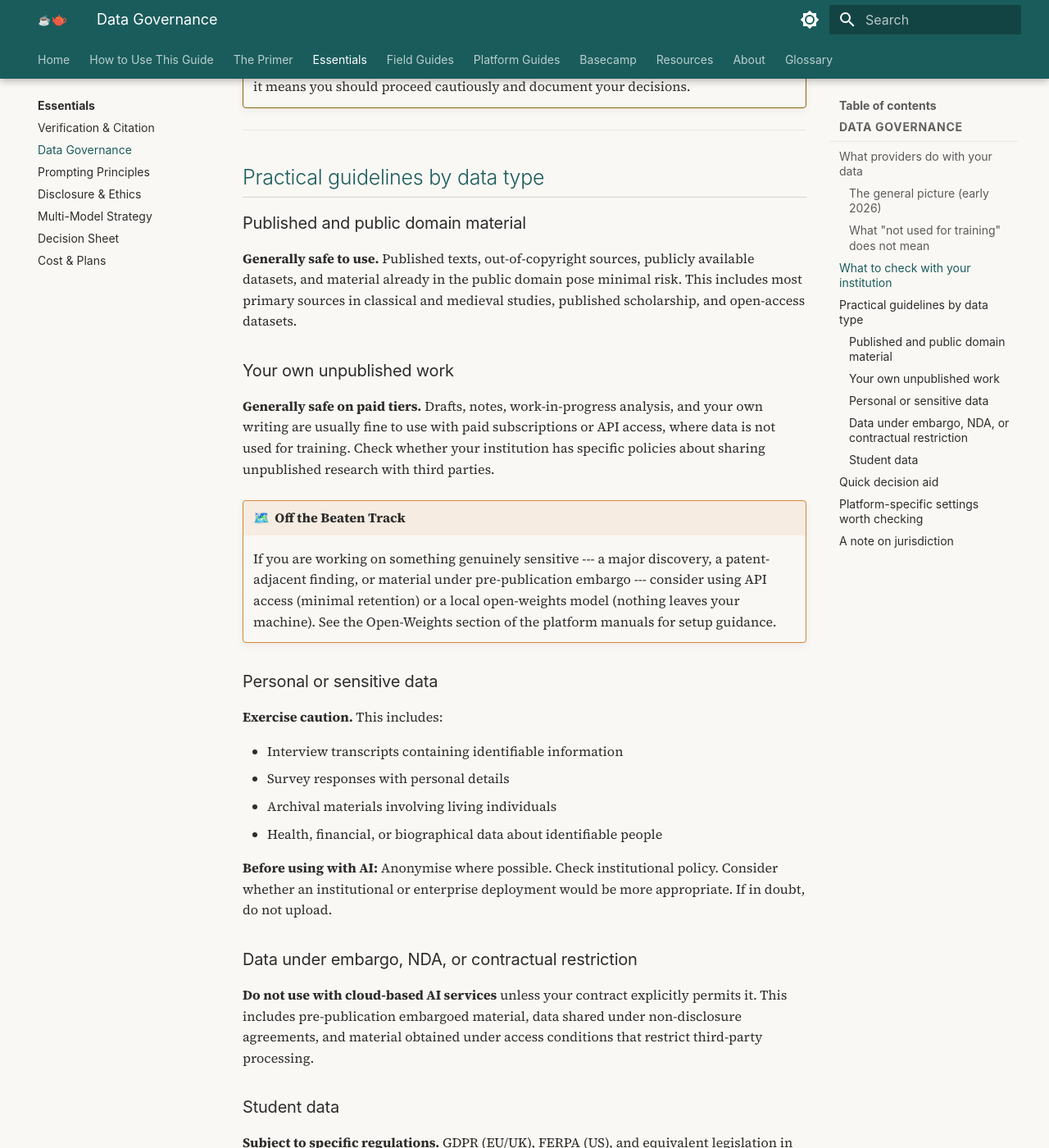
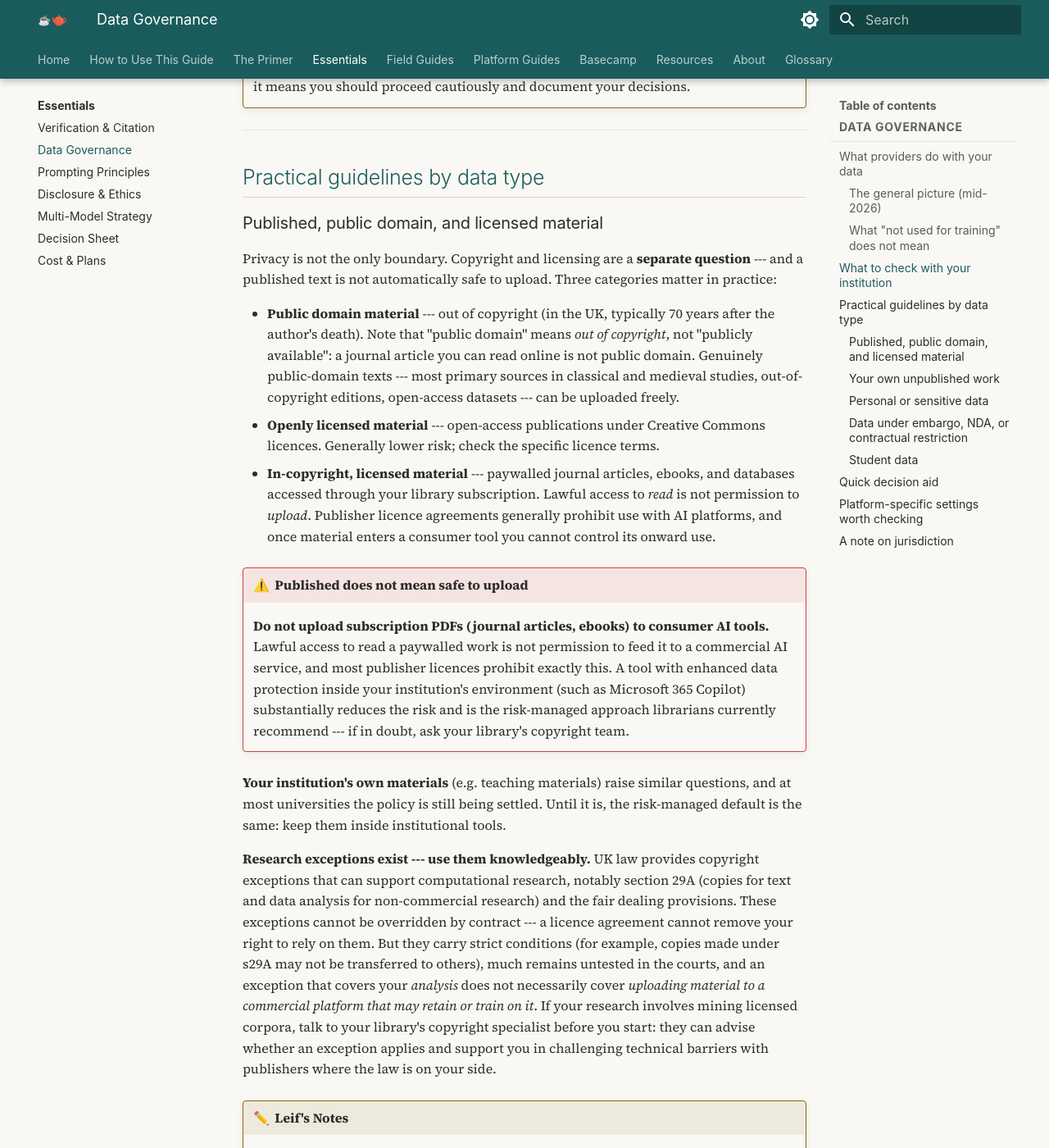
Before and after one commit to leifuss/hhg2ai, an MkDocs documentation site: the page built from docs/essentials/data-governance.md, in a window 1280 px wide and 1400 px high, scrolled down 2382 px. Shown: the whole window at 82% size. Built offline with MkDocs 1.6.1 and Material for MkDocs 9.7.7, drawn with Linux system fonts in a browser that asks for light colours; comment, search, counter and statistics services are not loaded; some of the changed text lies outside the part shown.

Commit message:
Fix copyright/data-governance guidance in docs (legal team feedback)
Corrects the live site: data-governance.md previously grouped published
and public-domain material as 'generally safe to use', which the
university copyright team flagged as wrong.

- Split published-in-copyright from public domain; define public domain
  as out-of-copyright (not 'publicly available')
- State paywalled/licensed material must not go to consumer AI tools;
  institutional tool is the risk-managed default
- s29A/fair-dealing exceptions stated with non-contractual override,
  strict conditions, and referral to library copyright specialists
- Fix decision-sheet data rows and quick-decision checklist accordingly
- Add Public domain glossary entry

https://claude.ai/code/session_01RZCGiqgiaUyeyMdtocUV2V

````diff
--- a/docs/essentials/data-governance.md
+++ b/docs/essentials/data-governance.md
@@ -18,7 +18,7 @@ Before using any AI tool with research data, understand what happens to your dat
 
 Every commercial AI service processes your input on its own servers. The key question is what happens to it afterwards. Policies differ by provider and by tier.
 
-### The general picture (early 2026)
+### The general picture (mid-2026)
 
 | Tier | Training on your data? | Retention | Notes |
 |------|----------------------|-----------|-------|
@@ -29,7 +29,7 @@ Every commercial AI service processes your input on its own servers. The key que
 | **API access** | No (across major providers) | Minimal, governed by API terms | Your data is processed but not retained for training. |
 
 !!! caution "Caution"
-    Policies change. The summary above reflects early 2026 conditions. Always check the provider's **current** privacy policy and terms of service. Links to key policies: [Anthropic (Claude)](https://www.anthropic.com/privacy), [OpenAI (ChatGPT)](https://openai.com/policies/privacy-policy), [Google (Gemini)](https://ai.google/privacy/).
+    Policies change. The summary above reflects mid-2026 conditions. Always check the provider's **current** privacy policy and terms of service. Links to key policies: [Anthropic (Claude)](https://www.anthropic.com/privacy), [OpenAI (ChatGPT)](https://openai.com/policies/privacy-policy), [Google (Gemini)](https://ai.google/privacy/).
 
 ### What "not used for training" does not mean
 
@@ -61,9 +61,23 @@ Most universities and research institutions now have AI policies. Before using A
 
 ## Practical guidelines by data type
 
-### Published and public domain material
+### Published, public domain, and licensed material
 
-**Generally safe to use.** Published texts, out-of-copyright sources, publicly available datasets, and material already in the public domain pose minimal risk. This includes most primary sources in classical and medieval studies, published scholarship, and open-access datasets.
+Privacy is not the only boundary. Copyright and licensing are a **separate question** --- and a published text is not automatically safe to upload. Three categories matter in practice:
+
+- **Public domain material** --- out of copyright (in the UK, typically 70 years after the author's death). Note that "public domain" means *out of copyright*, not "publicly available": a journal article you can read online is not public domain. Genuinely public-domain texts --- most primary sources in classical and medieval studies, out-of-copyright editions, open-access datasets --- can be uploaded freely.
+- **Openly licensed material** --- open-access publications under Creative Commons licences. Generally lower risk; check the specific licence terms.
+- **In-copyright, licensed material** --- paywalled journal articles, ebooks, and databases accessed through your library subscription. Lawful access to *read* is not permission to *upload*. Publisher licence agreements generally prohibit use with AI platforms, and once material enters a consumer tool you cannot control its onward use.
+
+!!! caution "Published does not mean safe to upload"
+    **Do not upload subscription PDFs (journal articles, ebooks) to consumer AI tools.** Lawful access to read a paywalled work is not permission to feed it to a commercial AI service, and most publisher licences prohibit exactly this. A tool with enhanced data protection inside your institution's environment (such as Microsoft 365 Copilot) substantially reduces the risk and is the risk-managed approach librarians currently recommend --- if in doubt, ask your library's copyright team.
+
+**Your institution's own materials** (e.g. teaching materials) raise similar questions, and at most universities the policy is still being settled. Until it is, the risk-managed default is the same: keep them inside institutional tools.
+
+**Research exceptions exist --- use them knowledgeably.** UK law provides copyright exceptions that can support computational research, notably section 29A (copies for text and data analysis for non-commercial research) and the fair dealing provisions. These exceptions cannot be overridden by contract --- a licence agreement cannot remove your right to rely on them. But they carry strict conditions (for example, copies made under s29A may not be transferred to others), much remains untested in the courts, and an exception that covers your *analysis* does not necessarily cover *uploading material to a commercial platform that may retain or train on it*. If your research involves mining licensed corpora, talk to your library's copyright specialist before you start: they can advise whether an exception applies and support you in challenging technical barriers with publishers where the law is on your side.
+
+!!! leifnote "Leif's Notes"
+    Little of this is settled --- it is among the most actively discussed problems facing university copyright officers nationally. Where the guidance feels unclear, that is because the law genuinely is. When in doubt, your library's copyright team would far rather field a quick question than discover a licence breach after the fact.
 
 ### Your own unpublished work
 
@@ -98,8 +112,14 @@ Most universities and research institutions now have AI policies. Before using A
 Before uploading anything to an AI tool, run through this checklist:
 
 ```text
-1. Is this publicly available or out of copyright?
-   YES --> Proceed.
+1. Is this public domain (out of copyright) or openly licensed (CC)?
+   YES --> Proceed. ("Public domain" means out of copyright,
+           NOT merely readable online.)
+
+1a. Is this in-copyright licensed material (a paywalled journal
+    article, ebook, or subscription database)?
+   YES --> Do NOT upload to consumer AI tools. Use an institutional
+           tool with enhanced data protection, and check the licence.
 
 2. Is this my own unpublished work?
    YES --> Generally safe on paid tiers. Check institutional policy.
@@ -121,7 +141,7 @@ Before uploading anything to an AI tool, run through this checklist:
 ```
 
 !!! panic "Don't Panic"
-    Most everyday academic use of AI --- working with published sources, drafting text, brainstorming ideas, formatting references --- falls squarely into the "safe" category. The caution above applies to specific categories of sensitive material. If you are reading a published article and asking an AI to help you understand it, there is no data governance issue.
+    Most everyday academic use of AI --- drafting text, brainstorming ideas, formatting references, working with public-domain or openly licensed sources --- falls squarely into the "safe" category. The cautions above apply to specific categories: sensitive personal data, and in-copyright licensed material (paywalled PDFs). If you are discussing the *ideas* in a published article, or working from an out-of-copyright source, there is no problem; the line to watch is uploading the full text of a paywalled work into a consumer tool.
 
 ---
 
````
Also changed, not shown: other parts of docs/essentials/data-governance.md (+1 -1 lines), docs/essentials/decision-sheet.md (+6 -2 lines), docs/glossary/index.md (+3 -0 lines).
